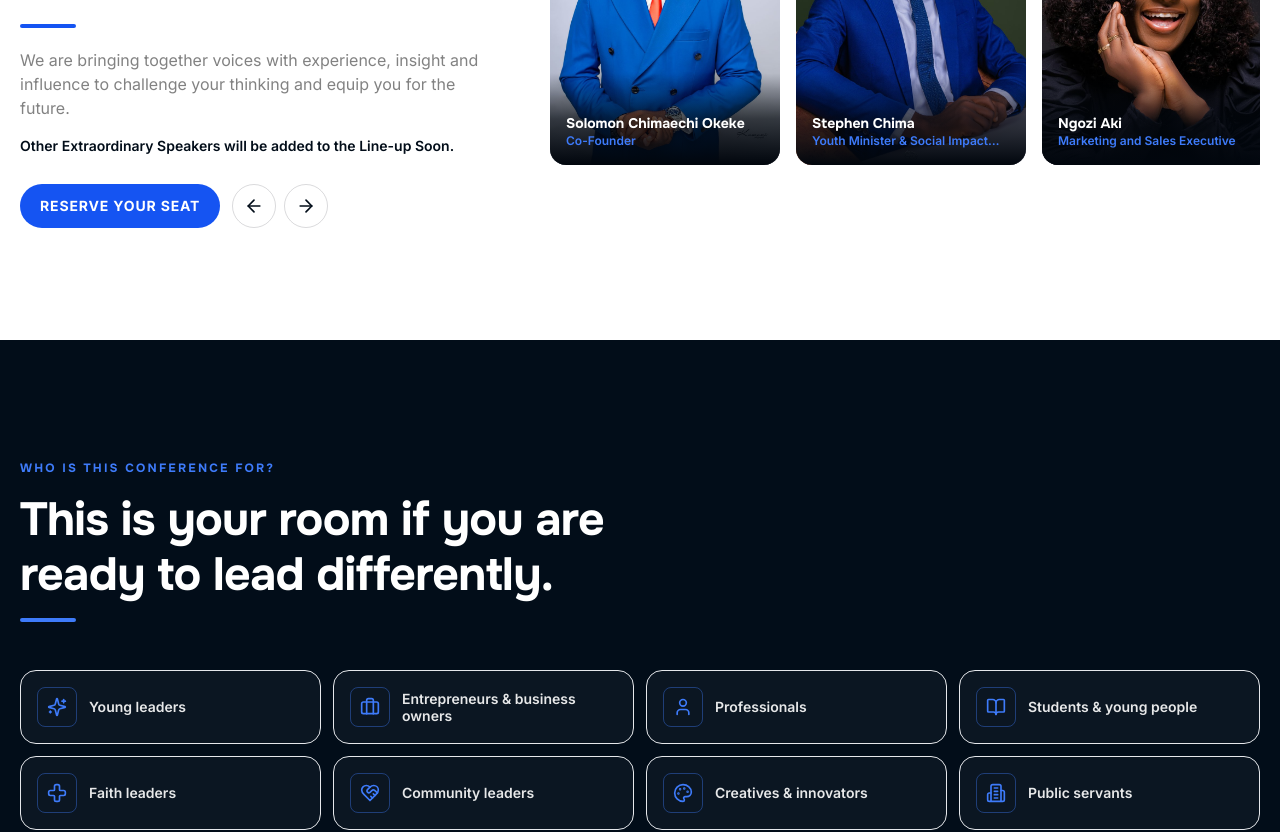
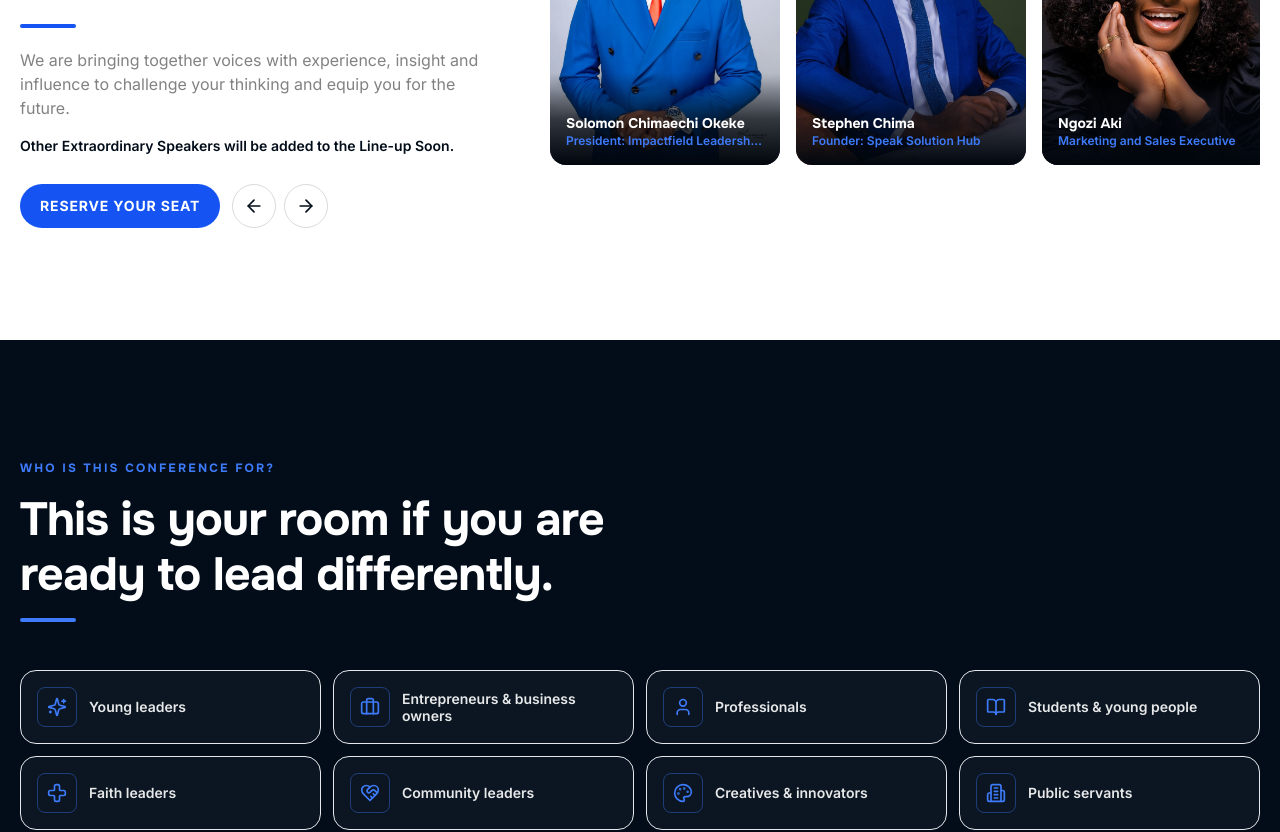
Before and after one commit to MikeHarolds/lrc-10-website, a Next.js app: page / in a window 1280 px wide. Shown: the part 5660-6492 px from the top of the page. Built offline with nearby package versions, Linux system fonts and the light colour scheme.

Commit message:
update Site contents

```diff
--- a/data/conference.ts
+++ b/data/conference.ts
@@ -213,8 +213,8 @@ export const speakers = {
       id: "solomon-chimaechi-okeke",
       status: "confirmed",
       name: "Solomon Chimaechi Okeke",
-      role: "Co-Founder",
-      org: "ImpactField Global Youth Initiative",
+      role: "President: Impactfield Leadership Institute",
+      // org: "ImpactField Global Youth Initiative",
       focus: "Leadership",
       photo: "/images/lrc/speakers/solomon-chimaechi-okeke.jpg",
       photoPosition: "50% 15%",
@@ -234,7 +234,7 @@ export const speakers = {
       id: "stephen-chima",
       status: "confirmed",
       name: "Stephen Chima",
-      role: "Youth Minister & Social Impact Strategist",
+      role: "Founder: Speak Solution Hub",
       org: "Speak Solution Hub",
       focus: "Faith",
       photo: "/images/lrc/speakers/stephen-chima.jpg",
@@ -254,6 +254,12 @@ export const speakers = {
       focus: "Business",
       photo: "/images/lrc/speakers/ngozi-aki.jpg",
       photoPosition: "55% 15%",
+        bio: [
+        "Ngozi Aki is a dynamic finance and business professional and Deputy Manager in a reputable financial institution, with professional expertise spanning Finance, Business Development, and Customer Experience Management. She brings a strong combination of financial knowledge, business acumen, strategic thinking, and a commitment to service excellence.",
+        "Beyond her corporate career, Ngozi is deeply passionate about mentoring and empowering young adults. She is committed to helping young people discover their purpose, identify their strengths, make informed career choices, and develop the skills, confidence, and mindset required to thrive personally and professionally.",
+        "Through mentorship and career development conversations, she equips young adults with practical insights to navigate career decisions, become employable, build meaningful professional lives, and remain relevant in an ever-changing world.",
+        "Ngozi holds a B.Sc. in Accountancy and an MBA in Marketing, giving her a unique blend of expertise in finance, management, marketing, and business development. Her passion for people development reflects her belief that when young adults gain clarity about who they are and where they are going, they are better positioned to create meaningful impact in their careers, communities, and society.",
+      ],
     },
     { id: "speaker-tba-1", status: "tba", name: "Speaker TBA", focus: "Technology" },
     { id: "speaker-tba-2", status: "tba", name: "Speaker TBA", focus: "Family" },
@@ -405,7 +411,7 @@ export const whyAttend = {
 export const tickets = {
   eyebrow: "Ticket Options",
   title: "Choose Your Experience",
-  note: "Registration for the paid tier is not refundable, but it can be transferred to another person any time before the event.",
+  // note: "Registration for the paid tier is not refundable, but it can be transferred to another person any time before the event.",
   tiers: [
     {
       name: "Silver",
@@ -414,37 +420,42 @@ export const tickets = {
       featured: false,
       cta: { label: "Register Now", href: links.register },
       features: [
+        "Networking Opportunities",
         "Full access to the impactful general session (Saturday morning)",
         "Entry to the main conference hall",
         "Access to the exhibition & experience zones",
       ],
     },
     {
-      name: "Gold",
-      price: "Premium",
+      // name: "Gold",
+      price: "Gold",
       priceNote: "See pricing on registration",
       featured: true,
       cta: { label: "Get Gold Ticket", href: links.higherTicket },
       features: [
-        "Everything in Silver",
-        "Premium seating",
-        "Access to premium sessions",
-        "Extra attendee perks",
-        "Certificate of participation",
+        "Networking Opportunities",
+        "Access to all Events (Conference, Award Night and Masterclass)",
+       "Access to Impactfield Value Bank",
+      "Access to One Month Mentorship Program",
+      "Reserved Seat at the General Event",
+      "Certificate of Participation (ecopy)",
+      "10% Discount on all Books",
+      "Conference Materials/Brochures",
       ],
     },
     {
-      name: "Diamond",
-      price: "VIP",
+      // name: "Diamond",
+      price: "Diamond",
       priceNote: "See pricing on registration",
       featured: false,
       cta: { label: "Get Diamond Ticket", href: links.higherTicket },
       features: [
-        "Everything in Gold",
-        "Full VIP experience",
-        "Priority seating",
-        "Exclusive access areas",
-        "Certificate of participation",
+       "Everything in Gold Ticket",
+        "Professional Headshots at the Event",
+        "Certificate of Participation (Hardcopy)",
+        "A Copy of The Bold Leader book.",
+        "A Customized Notepad",
+        "20% Discount on all Books",
       ],
     },
   ],
@@ -478,16 +489,16 @@ export const testimonials: {
     {
       placeholder: true,
       quote:
-        "Leadership Rebirth Conference changed the way I see leadership. I came in looking for motivation and left with a new standard for how I lead my team and my home.",
-      name: "Past Participant",
-      role: "Previous Edition",
+        "Since 2023, Impactfield has transformed my mindset, strengthened my leadership capacity, and given me opportunities to discover and develop my potential. It has shaped how I lead, serve, and influence others. I am truly grateful for the growth, relationships, and experiences Impactfield has brought into my life.",
+      name: "Chukwuma Obinna",
+      role: "Creative Lead: The Anomalous Systems Ltd",
     },
     {
       placeholder: true,
       quote:
         "LRC didn't just inspire me; it reshaped how I lead and build. I left with clarity, new connections and a renewed fire.",
-      name: "Past Participant",
-      role: "Previous Edition",
+      name: "Micheal Onwusi",
+      role: "Produduct Manager: Smart Transport Grid",
     },
     {
       placeholder: true,
```
